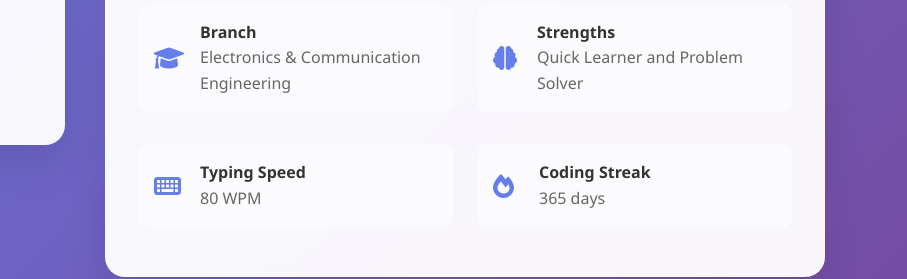
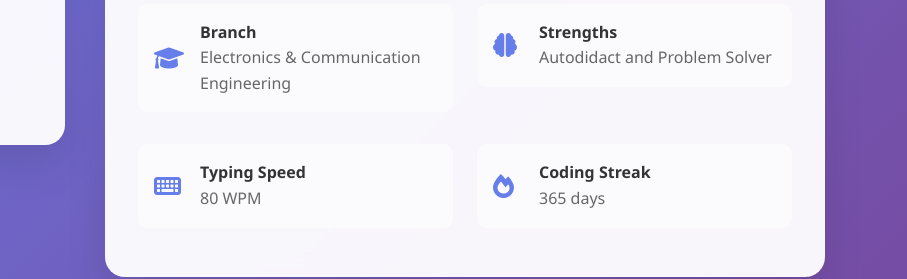
Before and after one commit to SriDurgaPrasad/Portofolio, a React app: page index.html in a window 1280 px wide. Both pictures are taken after a click on the link "Profile". Shown: the part 471-750 px from the top of the page, 373-1280 px from the left. Built offline with nearby package versions, Linux system fonts and the light colour scheme.

Commit message:
Update index.html

```diff
--- a/index.html
+++ b/index.html
@@ -150,7 +150,7 @@
                                     <i class="fas fa-brain"></i>
                                     <div>
                                         <strong>Strengths</strong>
-                                        <p>Quick Learner and Problem Solver</p>
+                                        <p>Autodidact and Problem Solver</p>
                                     </div>
                                 </div>
                             </div>
```
